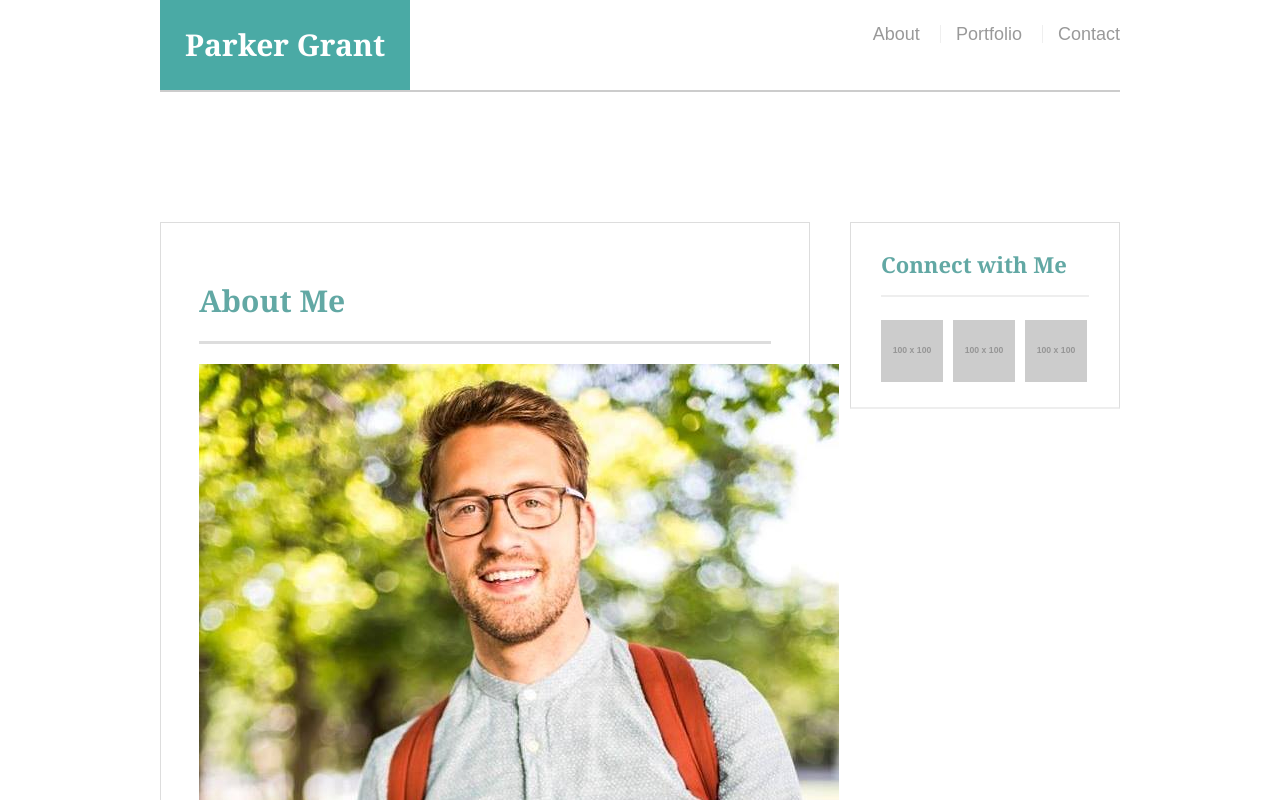
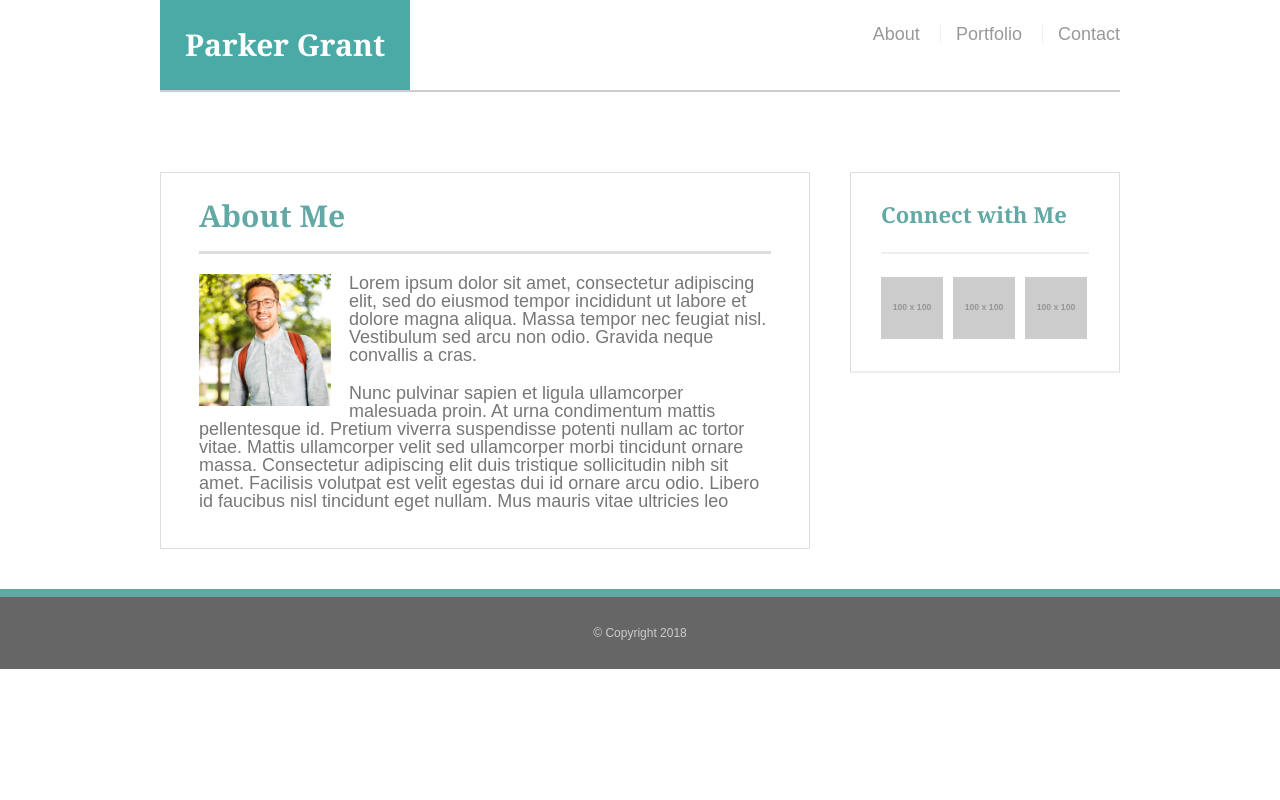
Before and after one commit to parkeragrant/parkeragrant.github.io, a plain HTML site: page index.html in a window 1280 px wide. Shown: the top 800 px of the page. Drawn offline with Linux system fonts and the light colour scheme; placeholder pictures from the web are drawn by us; a script that the page names is missing.

Commit message:
css changes round 2

```diff
--- a/assets/css/style.css
+++ b/assets/css/style.css
@@ -32,9 +32,9 @@ h1, h2, h3 {
 
 h1 {
     font-size: 30px;
-    line-height: 80px;
+    line-height: 10px;
     border-bottom: 3px solid #ddd;
-    /* padding-bottom: 20px; */
+    padding-bottom: 30px;
 }
 
 h2, h3 {
@@ -90,7 +90,7 @@ nav a:first-child {
 /* main */
 
 #main-container {
-    padding-top: 130px;
+    padding-top: 80px;
 }
 
 .container-02 {
@@ -111,6 +111,15 @@ nav a:first-child {
     margin-right: 25px;
 }
 
+#profile_pic {
+    float: left;
+    width: 100%;
+    margin: 0 auto;
+    max-width: 960px;
+    padding-bottom: 14px;
+    padding-right: 18px;
+}
+
 /* sidebar */
 
 .sidebar {
@@ -125,7 +134,7 @@ nav a:first-child {
 
 h3, .sidebar, h2 {
     border-bottom: 2px solid #eee;
-    padding-bottom: 20px;
+    padding-bottom: 27px;
     margin-bottom: 15px;
     line-height: 22px;
 }
--- a/index.html
+++ b/index.html
@@ -24,7 +24,7 @@
     <section class="container-02">
         <h1>About Me</h1>
 
-        <image src="assets/images/Profile_Pic.jpg" id="Profile_Pic" alt="Profile_Pic">
+        <image src="assets/images/Profile_Pic.jpg" id="profile_pic" alt="Profile_Pic" style="max-width: 150px; height: auto;">
 
         <p>Lorem ipsum dolor sit amet, consectetur adipiscing elit, sed do eiusmod
         tempor incididunt ut labore et dolore magna aliqua. Massa tempor nec feugiat
```
